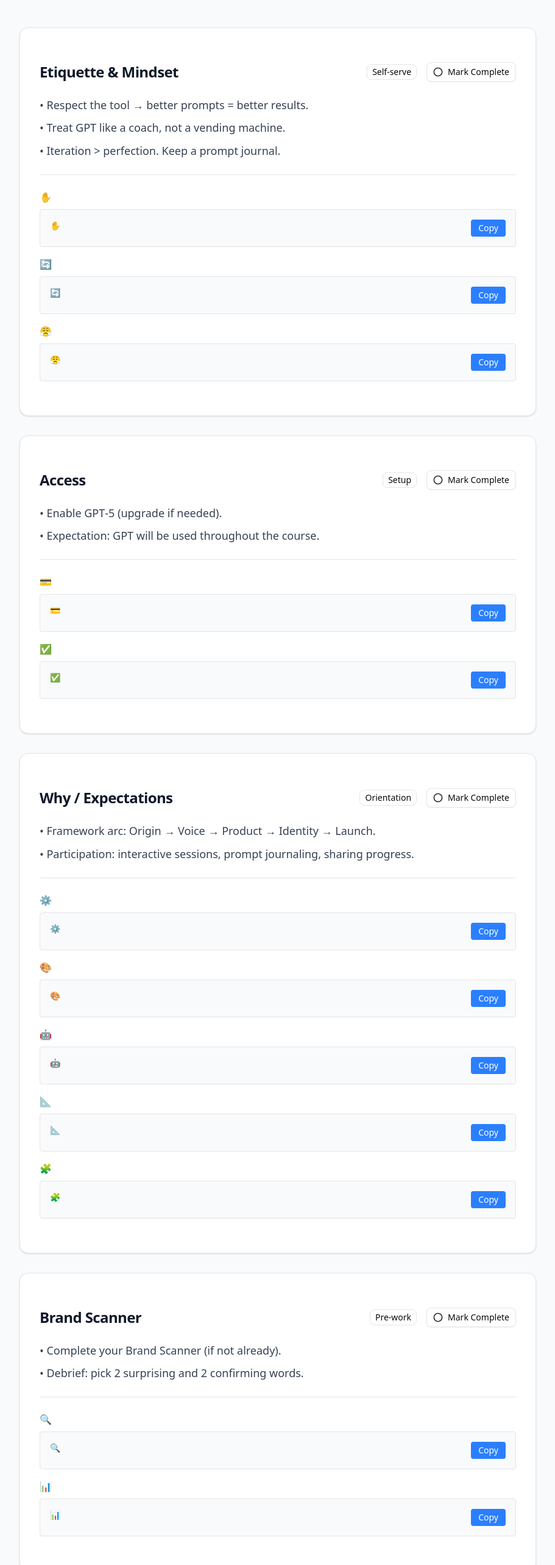
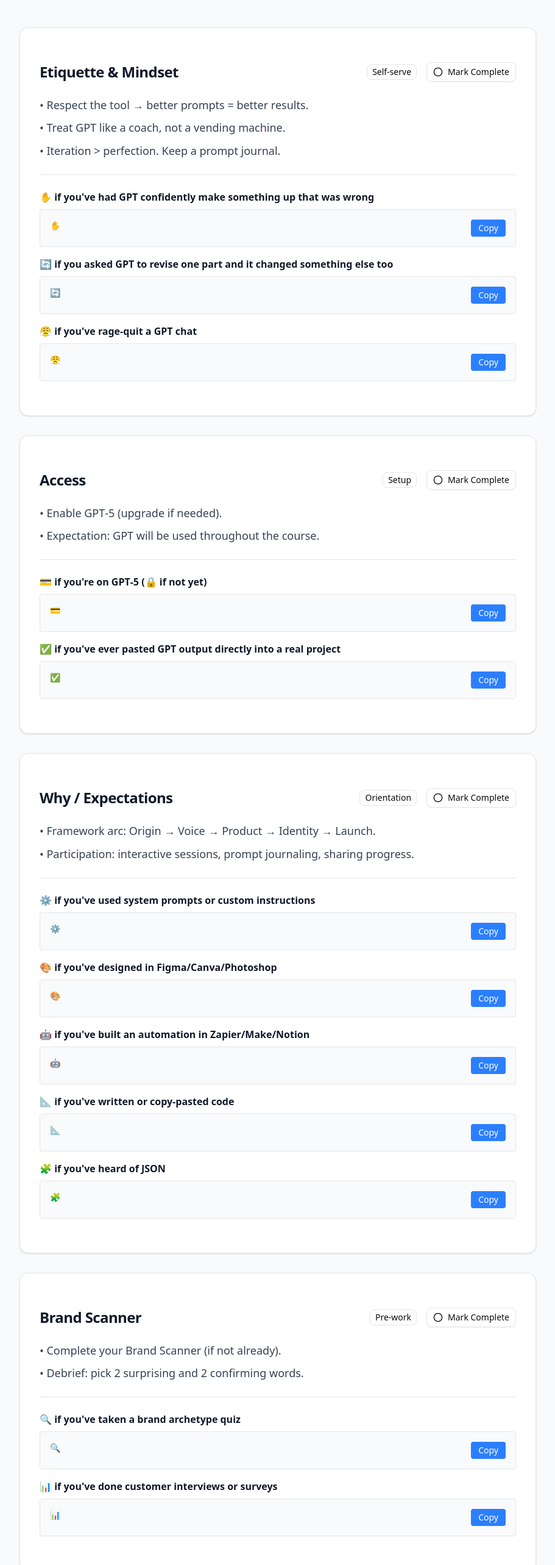
Before and after one commit to agwgit/aibf-companion, a React (Vite) app: page / in a window 1280 px wide. Shown: the part 234-2800 px from the top of the page at 61% size, without its empty margins (184-1095 px from the left). Built offline with nearby package versions, Linux system fonts and the light colour scheme.

Commit message:
Version 15: Save current changes

```diff
--- a/src/data/weekContent.js
+++ b/src/data/weekContent.js
@@ -16,9 +16,9 @@ export const weekContent = {
         content: "Respect the tool → better prompts = better results. • Treat GPT like a coach, not a vending machine. • Iteration > perfection. Keep a prompt journal.",
         hasPrompts: false,
         copyablePrompts: [
-          { title: "✋", prompt: "✋" },
-          { title: "🔄", prompt: "🔄" },
-          { title: "😤", prompt: "😤" }
+          { title: "✋ if you've had GPT confidently make something up that was wrong", prompt: "✋" },
+          { title: "🔄 if you asked GPT to revise one part and it changed something else too", prompt: "🔄" },
+          { title: "😤 if you've rage‑quit a GPT chat", prompt: "😤" }
         ]
       },
       {
@@ -28,8 +28,8 @@ export const weekContent = {
         content: "Enable GPT‑5 (upgrade if needed). • Expectation: GPT will be used throughout the course.",
         hasPrompts: false,
         copyablePrompts: [
-          { title: "💳", prompt: "💳" },
-          { title: "✅", prompt: "✅" }
+          { title: "💳 if you're on GPT‑5 (🔒 if not yet)", prompt: "💳" },
+          { title: "✅ if you've ever pasted GPT output directly into a real project", prompt: "✅" }
         ]
       },
       {
@@ -39,11 +39,11 @@ export const weekContent = {
         content: "Framework arc: Origin → Voice → Product → Identity → Launch. • Participation: interactive sessions, prompt journaling, sharing progress.",
         hasPrompts: false,
         copyablePrompts: [
-          { title: "⚙️", prompt: "⚙️" },
-          { title: "🎨", prompt: "🎨" },
-          { title: "🤖", prompt: "🤖" },
-          { title: "📐", prompt: "📐" },
-          { title: "🧩", prompt: "🧩" }
+          { title: "⚙️ if you've used system prompts or custom instructions", prompt: "⚙️" },
+          { title: "🎨 if you've designed in Figma/Canva/Photoshop", prompt: "🎨" },
+          { title: "🤖 if you've built an automation in Zapier/Make/Notion", prompt: "🤖" },
+          { title: "📐 if you've written or copy‑pasted code", prompt: "📐" },
+          { title: "🧩 if you've heard of JSON", prompt: "🧩" }
         ]
       },
       {
@@ -53,8 +53,8 @@ export const weekContent = {
         content: "Complete your Brand Scanner (if not already). • Debrief: pick 2 surprising and 2 confirming words.",
         hasPrompts: false,
         copyablePrompts: [
-          { title: "🔍", prompt: "🔍" },
-          { title: "📊", prompt: "📊" }
+          { title: "🔍 if you've taken a brand archetype quiz", prompt: "🔍" },
+          { title: "📊 if you've done customer interviews or surveys", prompt: "📊" }
         ]
       }
     ]
```
